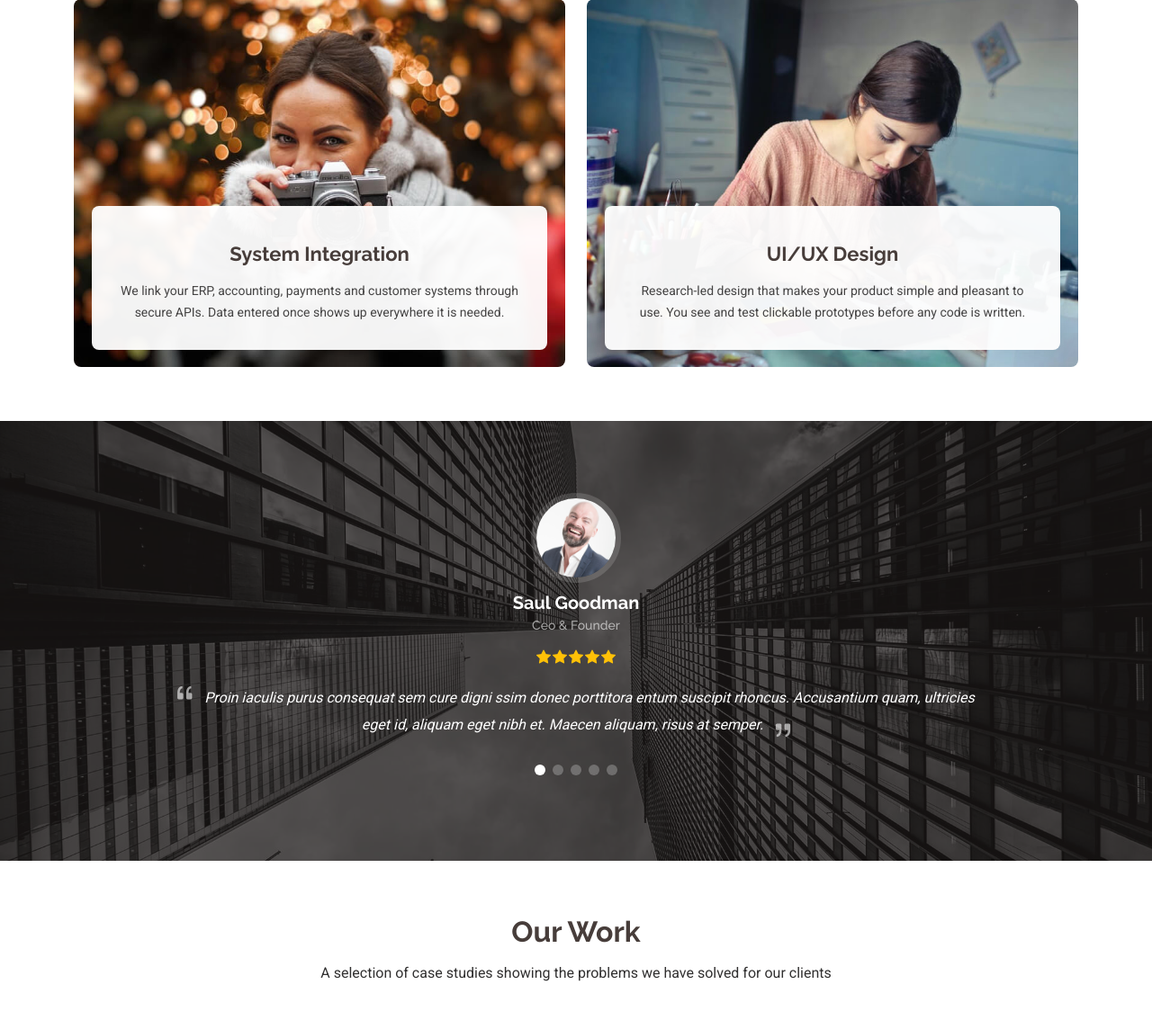
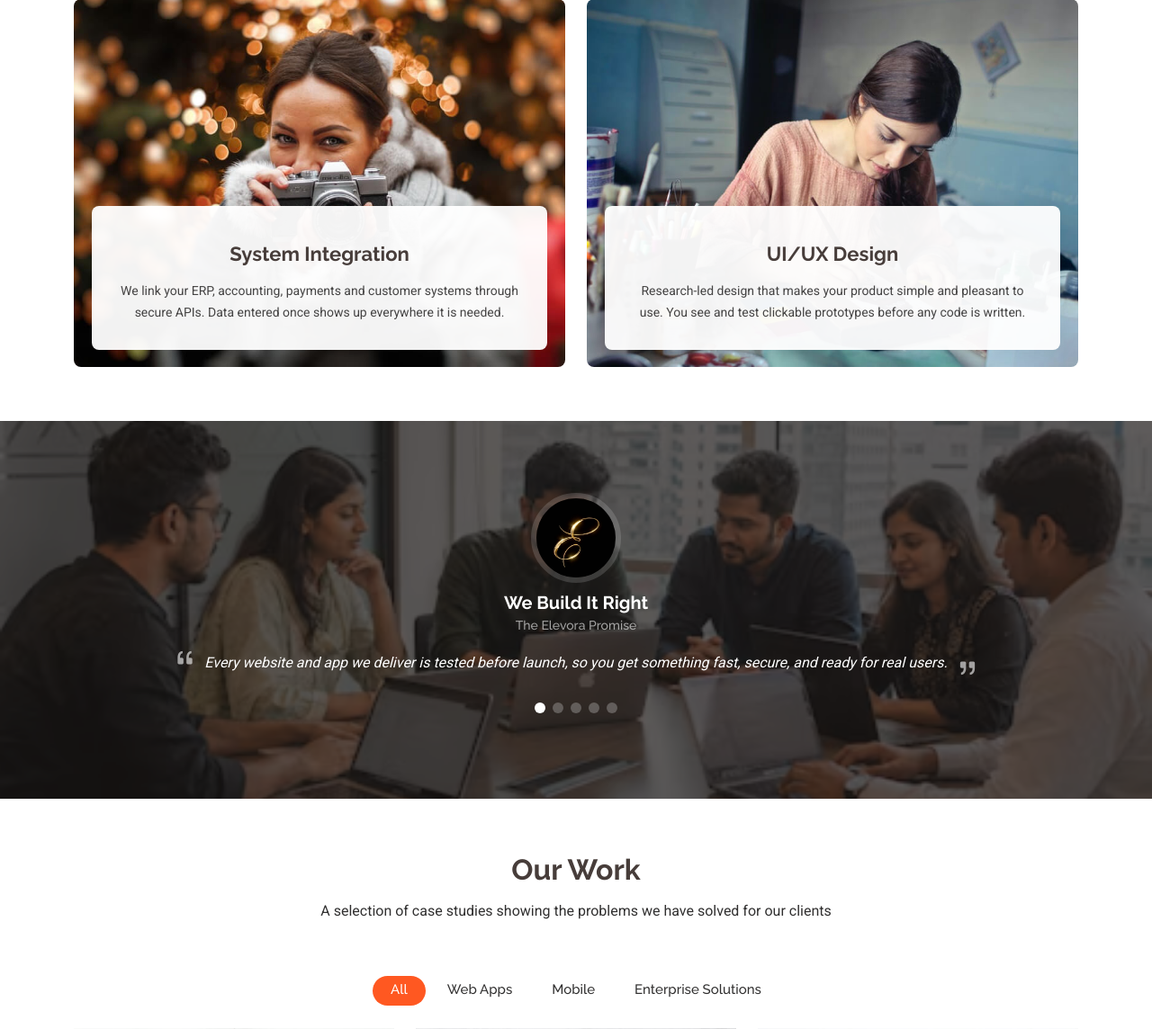
Before and after one commit to Gertrude-K/ELEVORA_, a Django app: page / in a window 1280 px wide. Shown: the part 3907-5051 px from the top of the page at 90% size. Run offline with Django 3.2, Linux system fonts and the light colour scheme; some libraries are stand-ins or nearby versions.

Commit message:
Fix testimonial section

```diff
--- a/core/templates/core/index.html
+++ b/core/templates/core/index.html
@@ -123,6 +123,7 @@
   font-size: 0.95rem;
   color: #444;
 }
+
 </style>
 </head>
 <body class="index-page">
@@ -594,7 +595,7 @@
     <!-- Testimonials Section -->
     <section id="testimonials" class="testimonials section dark-background">
 
-      <img src="{% static 'core/assets/img/testimonials-bg.jpg' %}" class="testimonials-bg" alt="">
+      <img src="{% static 'core/assets/img/team-coding.avif' %}" class="testimonials-bg" alt="">
 
       <div class="container" data-aos="fade-up" data-aos-delay="100">
 
@@ -618,15 +619,12 @@
 
             <div class="swiper-slide">
               <div class="testimonial-item">
-                <img src="{% static 'core/assets/img/testimonials/testimonials-1.jpg' %}" class="testimonial-img" alt="">
-                <h3>Saul Goodman</h3>
-                <h4>Ceo &amp; Founder</h4>
-                <div class="stars">
-                  <i class="bi bi-star-fill"></i><i class="bi bi-star-fill"></i><i class="bi bi-star-fill"></i><i class="bi bi-star-fill"></i><i class="bi bi-star-fill"></i>
-                </div>
+                <img src="{% static 'core/assets/img/Logo.jpg' %}" class="testimonial-img" alt="Elevora logo">
+                <h3>We Build It Right</h3>
+                <h4>The Elevora Promise</h4>
                 <p>
                   <i class="bi bi-quote quote-icon-left"></i>
-                  <span>Proin iaculis purus consequat sem cure digni ssim donec porttitora entum suscipit rhoncus. Accusantium quam, ultricies eget id, aliquam eget nibh et. Maecen aliquam, risus at semper.</span>
+                  <span>Every website and app we deliver is tested before launch, so you get something fast, secure, and ready for real users.</span>
                   <i class="bi bi-quote quote-icon-right"></i>
                 </p>
               </div>
@@ -634,15 +632,12 @@
 
             <div class="swiper-slide">
               <div class="testimonial-item">
-                <img src="{% static 'core/assets/img/testimonials/testimonials-2.jpg' %}" class="testimonial-img" alt="">
-                <h3>Sara Wilsson</h3>
-                <h4>Designer</h4>
-                <div class="stars">
-                  <i class="bi bi-star-fill"></i><i class="bi bi-star-fill"></i><i class="bi bi-star-fill"></i><i class="bi bi-star-fill"></i><i class="bi bi-star-fill"></i>
-                </div>
+                <img src="{% static 'core/assets/img/Logo.jpg' %}" class="testimonial-img" alt="Elevora logo">
+                <h3>Clear Communication</h3>
+                <h4>The Elevora Promise</h4>
                 <p>
                   <i class="bi bi-quote quote-icon-left"></i>
-                  <span>Export tempor illum tamen malis malis eram quae irure esse labore quem cillum quid cillum eram malis quorum velit fore eram velit sunt aliqua noster fugiat irure amet legam anim culpa.</span>
+                  <span>You will always know where your project stands. We explain things in plain language, with no jargon and no surprises.</span>
                   <i class="bi bi-quote quote-icon-right"></i>
                 </p>
               </div>
@@ -650,15 +645,12 @@
 
             <div class="swiper-slide">
               <div class="testimonial-item">
-                <img src="{% static 'core/assets/img/testimonials/testimonials-3.jpg' %}" class="testimonial-img" alt="">
-                <h3>Jena Karlis</h3>
-                <h4>Store Owner</h4>
-                <div class="stars">
-                  <i class="bi bi-star-fill"></i><i class="bi bi-star-fill"></i><i class="bi bi-star-fill"></i><i class="bi bi-star-fill"></i><i class="bi bi-star-fill"></i>
-                </div>
+                <img src="{% static 'core/assets/img/Logo.jpg' %}" class="testimonial-img" alt="Elevora logo">
+                <h3>Security First</h3>
+                <h4>The Elevora Promise</h4>
                 <p>
                   <i class="bi bi-quote quote-icon-left"></i>
-                  <span>Enim nisi quem export duis labore cillum quae magna enim sint quorum nulla quem veniam duis minim tempor labore quem eram duis noster aute amet eram fore quis sint minim.</span>
+                  <span>We protect your data and your customers' trust from day one, not as an afterthought.</span>
                   <i class="bi bi-quote quote-icon-right"></i>
                 </p>
               </div>
@@ -666,15 +658,12 @@
 
             <div class="swiper-slide">
               <div class="testimonial-item">
-                <img src="{% static 'core/assets/img/testimonials/testimonials-4.jpg' %}" class="testimonial-img" alt="">
-                <h3>Matt Brandon</h3>
-                <h4>Freelancer</h4>
-                <div class="stars">
-                  <i class="bi bi-star-fill"></i><i class="bi bi-star-fill"></i><i class="bi bi-star-fill"></i><i class="bi bi-star-fill"></i><i class="bi bi-star-fill"></i>
-                </div>
+                <img src="{% static 'core/assets/img/Logo.jpg' %}" class="testimonial-img" alt="Elevora logo">
+                <h3>Built to Grow</h3>
+                <h4>The Elevora Promise</h4>
                 <p>
                   <i class="bi bi-quote quote-icon-left"></i>
-                  <span>Fugiat enim eram quae cillum dolore dolor amet nulla culpa multos export minim fugiat minim velit minim dolor enim duis veniam ipsum anim magna sunt elit fore quem dolore labore illum veniam.</span>
+                  <span>We design systems that scale with your business, so you never have to start over when you grow.</span>
                   <i class="bi bi-quote quote-icon-right"></i>
                 </p>
               </div>
@@ -682,15 +671,12 @@
 
             <div class="swiper-slide">
               <div class="testimonial-item">
-                <img src="{% static 'core/assets/img/testimonials/testimonials-5.jpg' %}" class="testimonial-img" alt="">
-                <h3>John Larson</h3>
-                <h4>Entrepreneur</h4>
-                <div class="stars">
-                  <i class="bi bi-star-fill"></i><i class="bi bi-star-fill"></i><i class="bi bi-star-fill"></i><i class="bi bi-star-fill"></i><i class="bi bi-star-fill"></i>
-                </div>
+                <img src="{% static 'core/assets/img/Logo.jpg' %}" class="testimonial-img" alt="Elevora logo">
+                <h3>Support That Stays</h3>
+                <h4>The Elevora Promise</h4>
                 <p>
                   <i class="bi bi-quote quote-icon-left"></i>
-                  <span>Quis quorum aliqua sint quem legam fore sunt eram irure aliqua veniam tempor noster veniam enim culpa labore duis sunt culpa nulla illum cillum fugiat legam esse veniam culpa fore nisi cillum quid.</span>
+                  <span>Launch is only the beginning. We stay available to maintain, update, and improve your product.</span>
                   <i class="bi bi-quote quote-icon-right"></i>
                 </p>
               </div>
```
